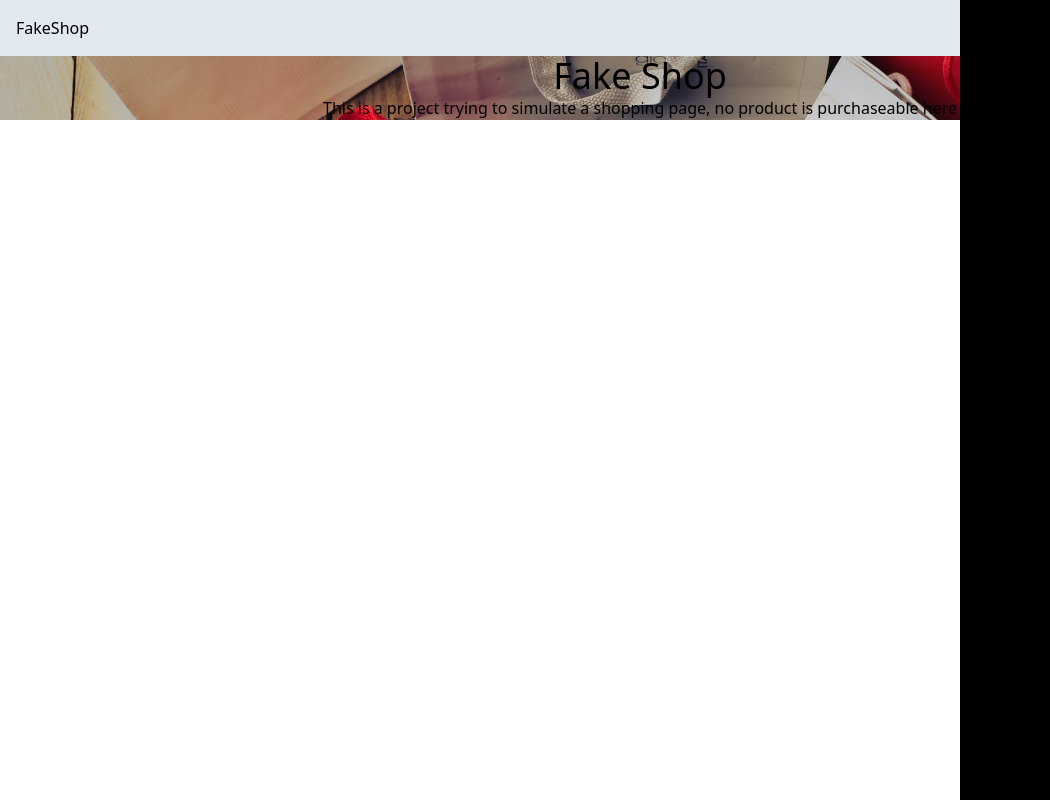
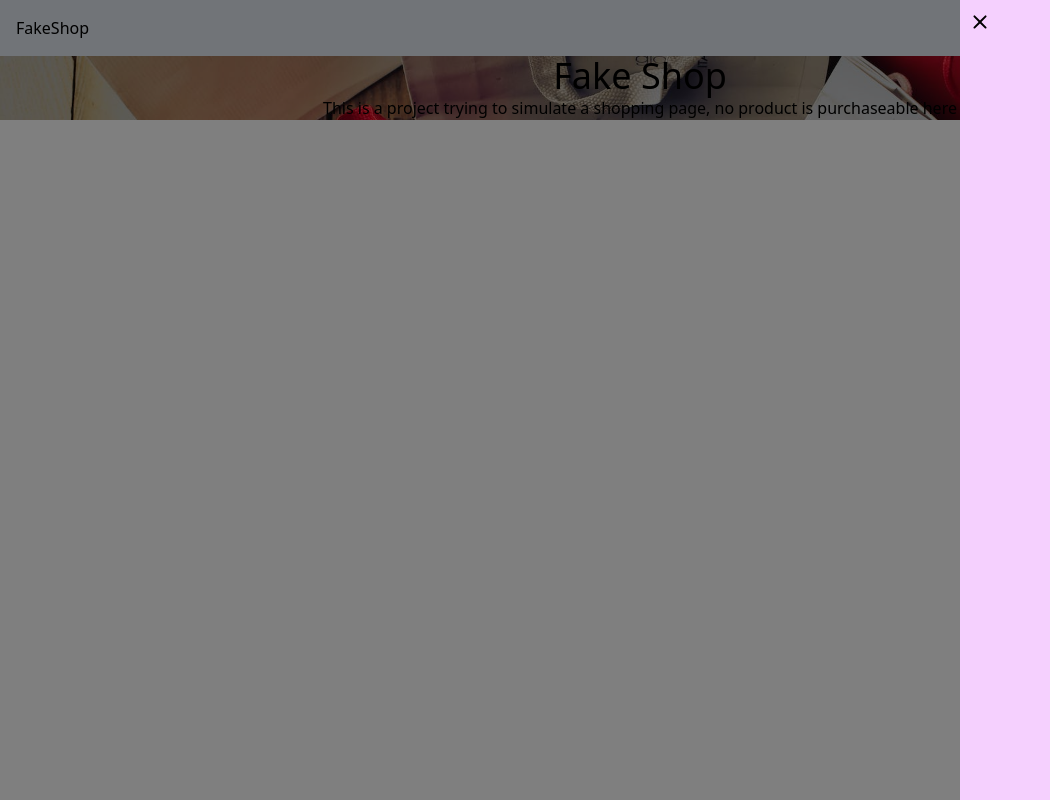
Before and after one commit to guihi1/shopping-cart, a React (Vite) app: page / in a window 1280 px wide. Both pictures are taken after a click on the button "Cart". Shown: the whole page, without its empty margins (0-1050 px from the left). Built offline with nearby package versions, Linux system fonts and the light colour scheme.

Commit message:
Add a page mask and style changes

```diff
--- a/src/components/ShoppingCart/ShoppingCart.jsx
+++ b/src/components/ShoppingCart/ShoppingCart.jsx
@@ -1,9 +1,13 @@
 import PropTypes from "prop-types"
+import { CloseRounded } from "@mui/icons-material";
 
 const ShoppingCart = ({ handleClick }) => {
   return (
-    <div className="absolute right-0 top-0 w-screen md:w-80 bg-black h-screen">
-      <button type="button" onClick={handleClick}>Close</button>
+    <div className="fixed top-0 flex h-screen w-screen">
+      <div className="origin-top-left animate-slidein bg-black opacity-50 flex-auto w-0" onClick={handleClick}></div>
+      <div className="origin-top-right animate-slidein w-screen md:w-80 bg-fuchsia-200">
+        <button className="m-2" type="button" onClick={handleClick}><CloseRounded /></button>
+      </div>
     </div>
   );
 }
```
